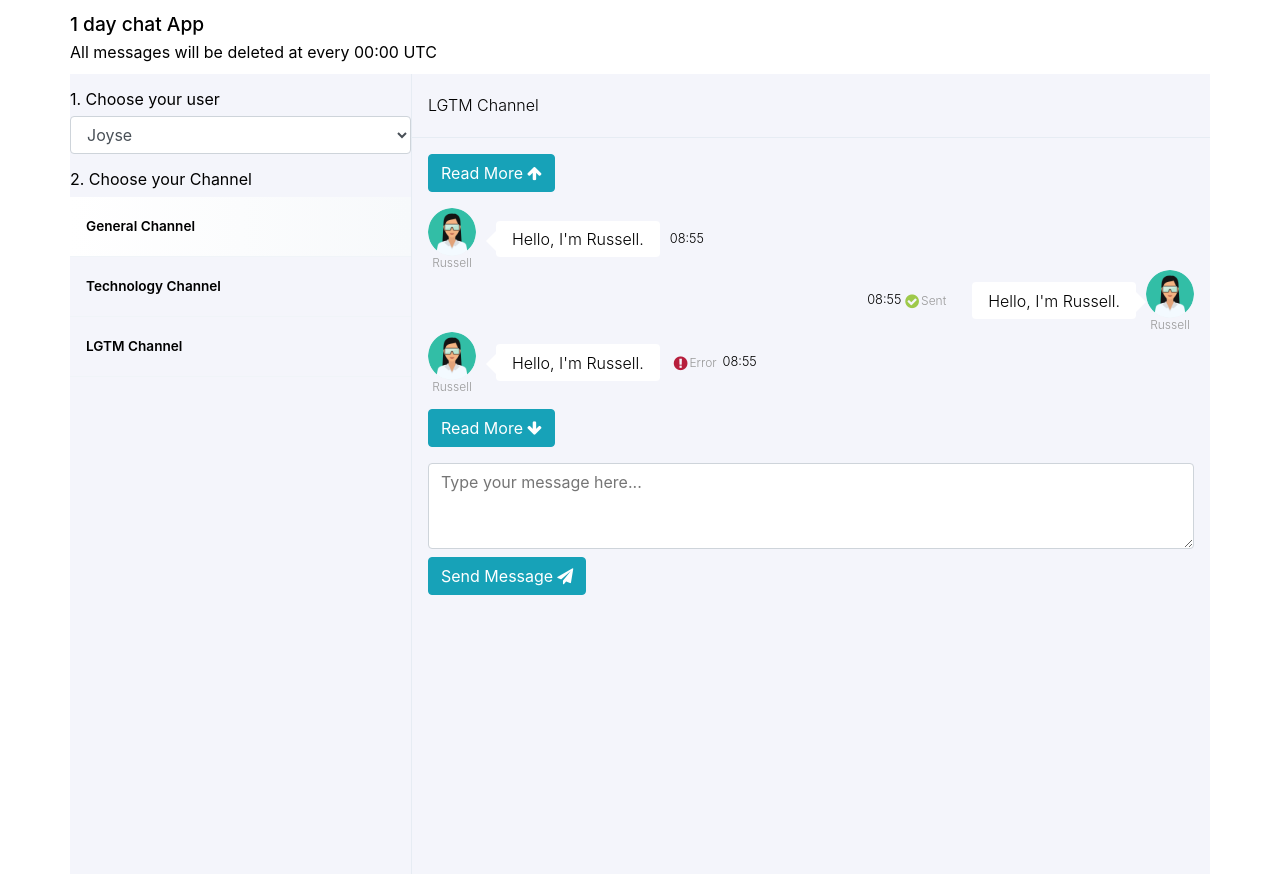
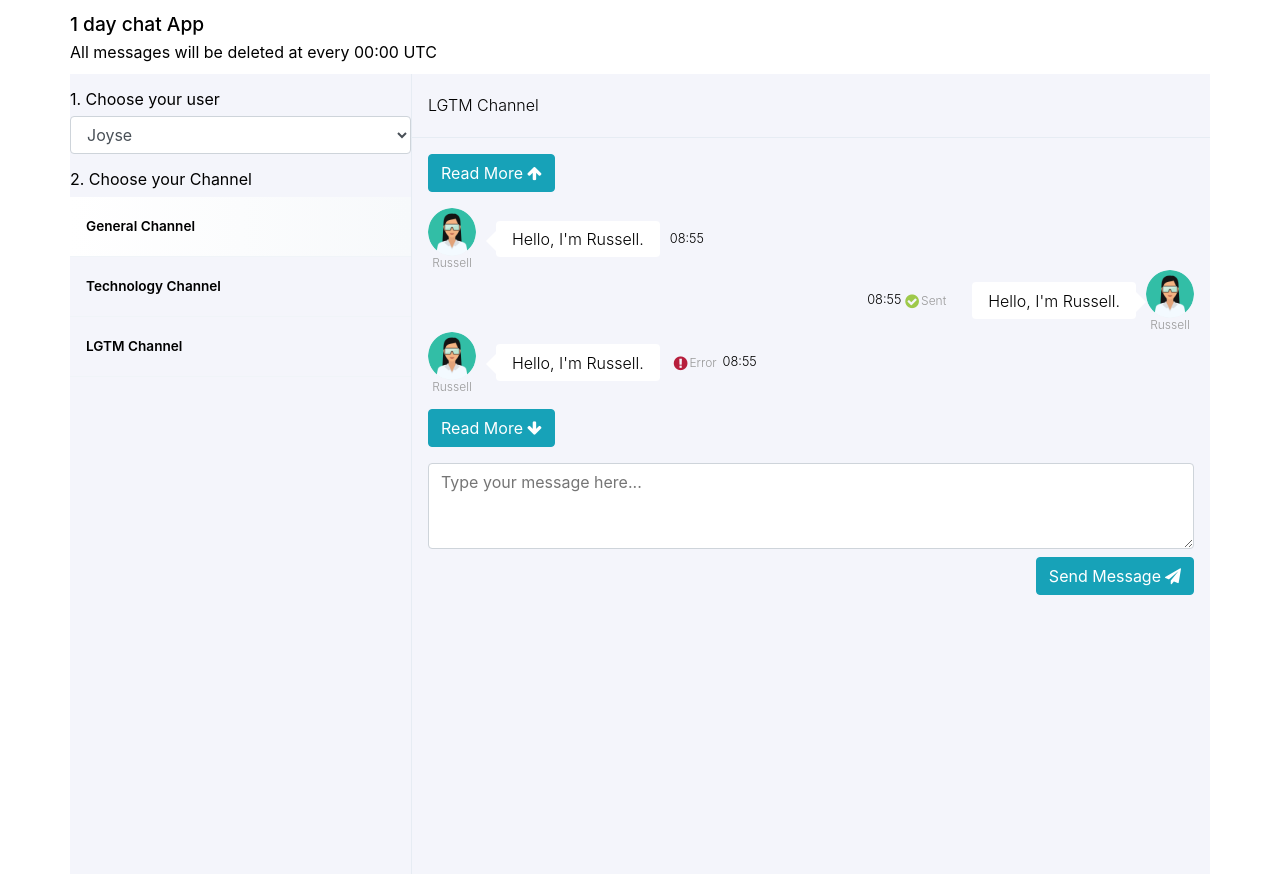
Before and after one commit to kaiching0109/am-project, a React (Create React App) app: page / in a window 1280 px wide. Built offline with nearby package versions, Linux system fonts and the light colour scheme.

Commit message:
feat: move all static text content into constant file

```diff
--- a/src/components/app/app.component.tsx
+++ b/src/components/app/app.component.tsx
@@ -8,10 +8,14 @@ import { IconButton } from '../button/button.component';
 import Chat from '../chat/chat.component';
 import WithReadMore from '../../hoc/withReadMore/withReadMore.component';
 import Textarea from '../textarea/textarea.component';
+import constants from '../../constants/constants';
 
 export default function App(): React.ReactElement {
   return (
-    <PageContainer>
+    <PageContainer
+      title={constants.TEXT.APP_TEXT_TITLE}
+      description={constants.TEXT.APP_TEXT_DESCRIPTION}
+    >
       <WithSideContent>
         <Card title="LGTM Channel">
           <WithReadMore>
@@ -37,9 +41,15 @@ export default function App(): React.ReactElement {
             />
           </WithReadMore>
           <div className={styles.form}>
-            <Textarea rows={3} placeholder="Type your message here..." />
+            <Textarea
+              rows={3}
+              placeholder={constants.TEXT.TEXTAREA_TEXT_PLACEHOLDER}
+            />
             <div className={styles.formAction}>
-              <IconButton icon="fa fa-send" label="Send Message" />
+              <IconButton
+                icon="fa fa-send"
+                label={constants.TEXT.BUTTON_TEXT_SEND}
+              />
             </div>
           </div>
         </Card>
--- a/src/components/app/app.module.scss
+++ b/src/components/app/app.module.scss
@@ -3,5 +3,7 @@
 
   .formAction {
     margin-top: .5rem;
+    display: flex;
+    justify-content: flex-end;
   }
 }
--- a/src/components/pageContainer/pageContainer.component.tsx
+++ b/src/components/pageContainer/pageContainer.component.tsx
@@ -2,21 +2,21 @@ import React from 'react';
 import styles from './pageContainer.module.scss';
 
 interface PageContainerProps {
+  title: string;
+  description: string;
   children: React.ReactElement;
 }
 
 export default function PageContainer(
   props: PageContainerProps,
 ): React.ReactElement {
-  const { children } = props;
+  const { title, description, children } = props;
 
   return (
     <main className={styles.container}>
       <header className={styles.header}>
-        <h1 className={styles.title}>1 day chat App</h1>
-        <p className={styles.description}>
-          All messages will be deleted at every 00:00 UTC
-        </p>
+        <h1 className={styles.title}>{title}</h1>
+        <p className={styles.description}>{description}</p>
       </header>
       <div className={styles.contentWrapper}>{children}</div>
     </main>
--- a/src/components/select/select.component.tsx
+++ b/src/components/select/select.component.tsx
@@ -1,4 +1,4 @@
-import React from 'react';
+import React, { useState } from 'react';
 import styles from './select.module.scss';
 
 interface SelectProps extends React.SelectHTMLAttributes<HTMLSelectElement> {
@@ -6,12 +6,28 @@ interface SelectProps extends React.SelectHTMLAttributes<HTMLSelectElement> {
 }
 
 export default function Select(props: SelectProps): React.ReactElement {
-  const { options, ...restProps } = props;
+  const { options, value: defaultValue, ...restProps } = props;
+  const [value, setValue] = useState(defaultValue ?? options[0]?.value);
+
+  const handleChange: React.ChangeEventHandler<HTMLSelectElement> = (event) => {
+    const targetValue = event?.target?.value;
+    setValue(targetValue);
+    const { onChange } = props;
+    if (onChange) {
+      onChange(event);
+    }
+  };
+
   return (
-    // eslint-disable-next-line react/jsx-props-no-spreading
-    <select className={styles.root} {...restProps}>
-      {options.map(({ label, value }) => (
-        <option value={value}>{label}</option>
+    <select
+      className={styles.root}
+      value={value}
+      // eslint-disable-next-line react/jsx-props-no-spreading
+      {...restProps}
+      onChange={handleChange}
+    >
+      {options.map(({ label, value: optionValue }) => (
+        <option value={optionValue}>{label}</option>
       ))}
     </select>
   );
--- a/src/components/sidePane/sidePane.component.tsx
+++ b/src/components/sidePane/sidePane.component.tsx
@@ -2,22 +2,22 @@ import React from 'react';
 import Channel from '../channel/channel.component';
 import Select from '../select/select.component';
 import styles from './sidePane.module.scss';
+import constant from '../../constants/constants';
 
 export default function SidePane(): React.ReactElement {
   return (
     <aside className={styles.root}>
       <dl className={styles.list}>
-        <dt className={styles.title}>1. Choose your user</dt>
+        <dt className={styles.title}>{constant.TEXT.SIDE_PANE_TEXT_STEP_1}</dt>
         <dd className={styles.content}>
           <Select
-            options={[
-              { label: 'Joyse', value: 'Joyse' },
-              { label: 'Sam', value: 'Sam' },
-              { label: 'Russell', value: 'Russell' },
-            ]}
+            onChange={(e) => {
+              console.log(e.target.value);
+            }}
+            options={constant.USERS}
           />
         </dd>
-        <dt className={styles.title}>2. Choose your Channel</dt>
+        <dt className={styles.title}>{constant.TEXT.SIDE_PANE_TEXT_STEP_2}</dt>
         <dd className={styles.content}>
           <Channel />
         </dd>
--- /dev/null
+++ b/src/constants/constants.ts
@@ -0,0 +1,17 @@
+const USERS = [
+  { label: 'Joyse', value: 'Joyse' },
+  { label: 'Sam', value: 'Sam' },
+  { label: 'Russell', value: 'Russell' },
+];
+
+const TEXT = {
+  APP_TEXT_TITLE: '1 day chat App',
+  APP_TEXT_DESCRIPTION: 'All messages will be deleted at every 00:00 UTC',
+  SIDE_PANE_TEXT_STEP_1: '1. Choose your user',
+  SIDE_PANE_TEXT_STEP_2: '2. Choose your Channel',
+  TEXTAREA_TEXT_PLACEHOLDER: 'Type your message here...',
+  BUTTON_TEXT_READ_MORE: 'Read More',
+  BUTTON_TEXT_SEND: 'Send Message',
+};
+
+export default { USERS, TEXT };
--- a/src/hoc/withReadMore/withReadMore.component.tsx
+++ b/src/hoc/withReadMore/withReadMore.component.tsx
@@ -1,4 +1,5 @@
 import React from 'react';
+import constants from '../../constants/constants';
 import { IconButton } from '../../components/button/button.component';
 import styles from './withReadMore.module.scss';
 
@@ -14,11 +15,17 @@ export default function WithReadMore(
   return (
     <div className={styles.container}>
       <div className={styles.innerTop}>
-        <IconButton icon="fa fa-arrow-up" label="Read More" />
+        <IconButton
+          icon="fa fa-arrow-up"
+          label={constants.TEXT.BUTTON_TEXT_READ_MORE}
+        />
       </div>
       {children}
       <div className={styles.innerBottom}>
-        <IconButton icon="fa fa-arrow-down" label="Read More" />
+        <IconButton
+          icon="fa fa-arrow-down"
+          label={constants.TEXT.BUTTON_TEXT_READ_MORE}
+        />
       </div>
     </div>
   );
```
